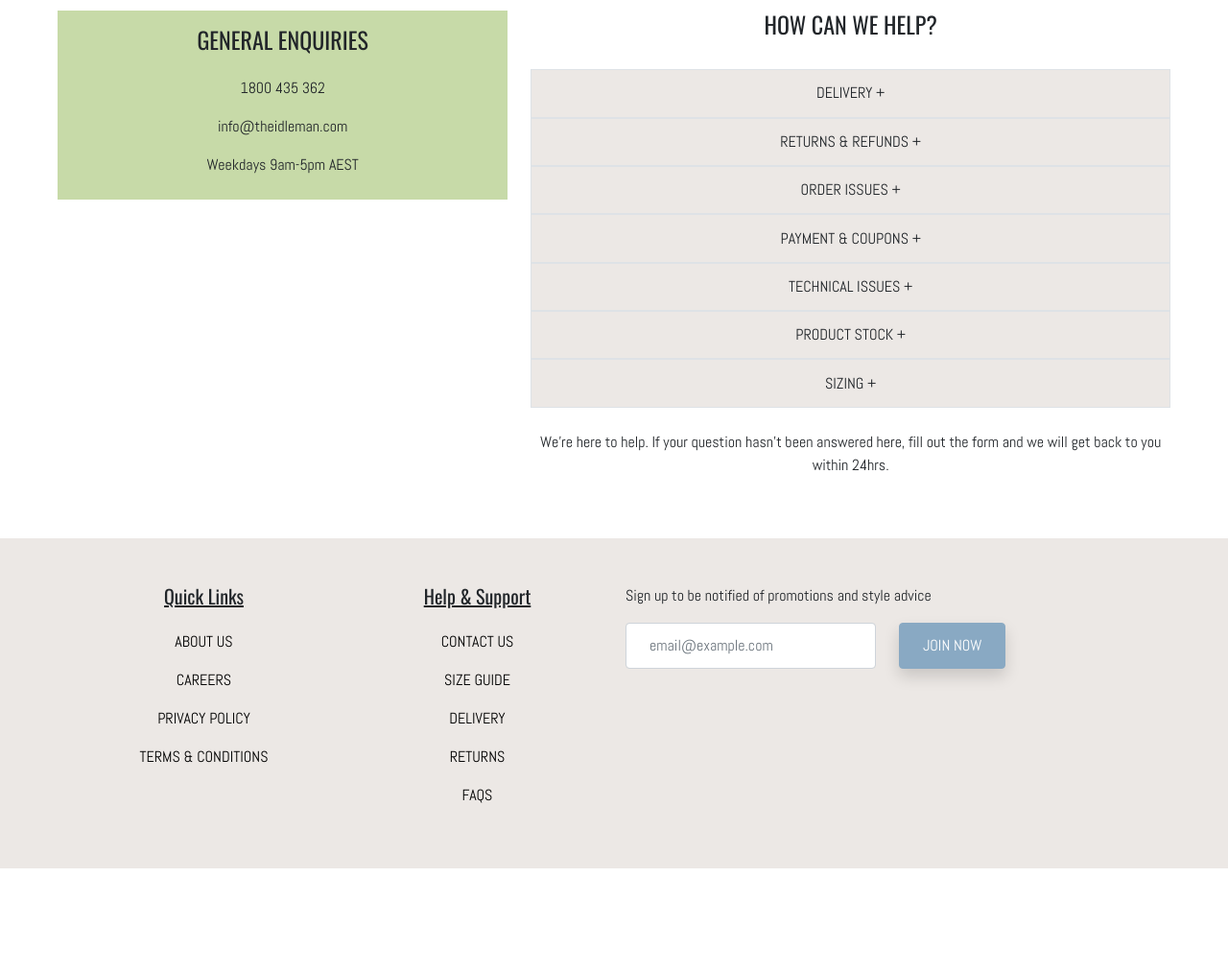
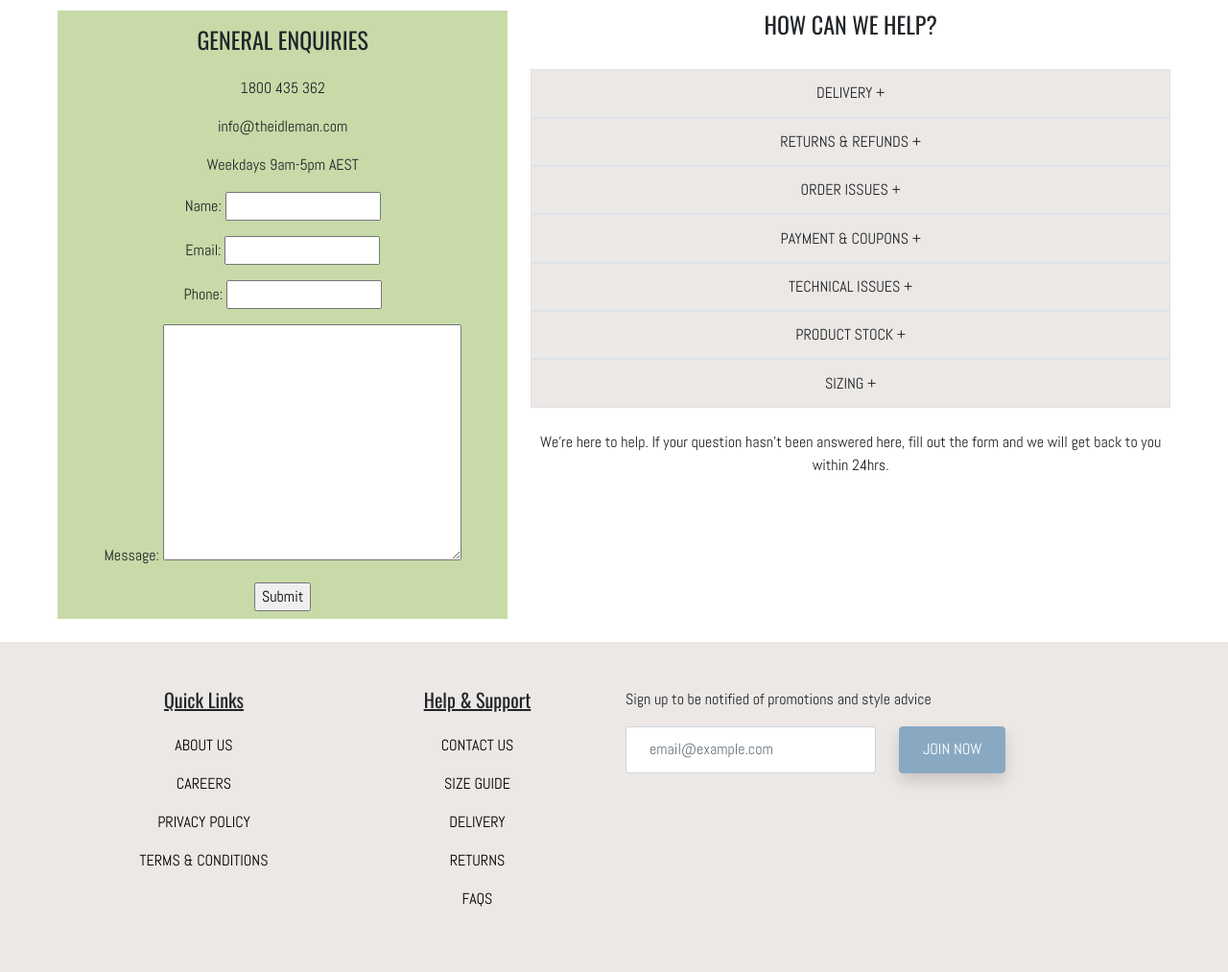
Before and after one commit to marktheskies/theidleman, a Django app: page /contact/ in a window 1280 px wide. Shown: the part 291-1304 px from the top of the page at 96% size. Before the commit the page ends 1196 px from the top, so only its background shows below. Run offline with Django 3.2, Linux system fonts and the light colour scheme; style sheets or scripts are compiled from the project's sources; some libraries are stand-ins or nearby versions.

Commit message:
Implemented Django contact form

```diff
--- /dev/null
+++ b/core/forms.py
@@ -0,0 +1,10 @@
+from django import forms
+
+class ContactForm(forms.Form):
+    name = forms.CharField(required=True)
+    email = forms.EmailField(required=True)
+    phone = forms.CharField(required=True)
+    message = forms.CharField(
+        required=True,
+        widget=forms.Textarea
+    )
--- a/core/views.py
+++ b/core/views.py
@@ -119,5 +119,23 @@
     return render(request, "checkout.html", context)
 
 
+from django.shortcuts import render, redirect, get_object_or_404, HttpResponseRedirect
+from django.core.mail import send_mail
+from .forms import ContactForm
+
+
 def contact(request):
-    return render(request, "contact.html")
+        form_class = ContactForm
+        form = form_class(request.POST or None)
+        if request.method == 'POST':
+
+            if form.is_valid():
+                name = request.POST.get('name')
+                email = request.POST.get('email')
+                number = request.POST.get('number')
+                message = request.POST.get('message')
+
+                send_mail('Subject here', message, email, ['testmail@gmail.com'], fail_silently=False)
+                return HttpResponseRedirect('/contact')
+
+        return render(request, "contact.html", {'form': form})
--- a/templates/contact.html
+++ b/templates/contact.html
@@ -37,6 +37,13 @@
                 <p>Weekdays 9am-5pm AEST</p>
 
                 {% comment %} TODO: Implement contact form {% endcomment %}
+
+                    <form method="post">
+                        {% csrf_token %}
+                        {{ form.as_p }}
+                        <input type="submit" value="Submit" />
+                    </form>
+
             </div>
         </div>
 
```
